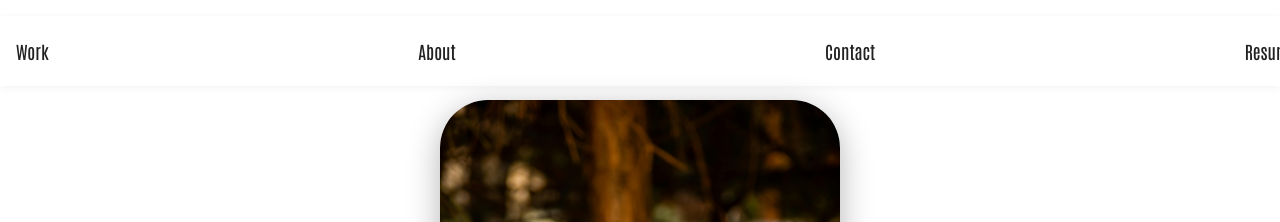
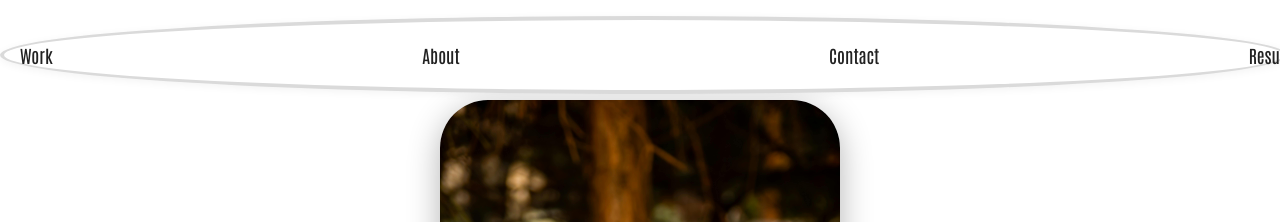
Before and after one commit to bhoomirathod21/bhoomirathod21.github.io, a website: page index.html in a window 1280 px wide. Shown: the top 222 px of the page. Drawn offline with Linux system fonts and the light colour scheme.

Commit message:
update: $(date '+%Y-%m-%d %H:%M:%S')

```diff
--- a/style.css
+++ b/style.css
@@ -74,7 +74,10 @@ h5 { font-size: 1.25rem;} /* 20px */
       position: fixed;
       top: 16px;
       left: 0;
-      background: transparent;
+      backdrop-filter: blur(5px);
+      background: var(--color-primary);
+      border-radius: 100%;
+      border: 4px solid var(--border);
       box-shadow: 0 2px 8px rgba(0,0,0,0.05);
       z-index: 1000;
       transition: background 0.3s, box-shadow 0.3s;
```
